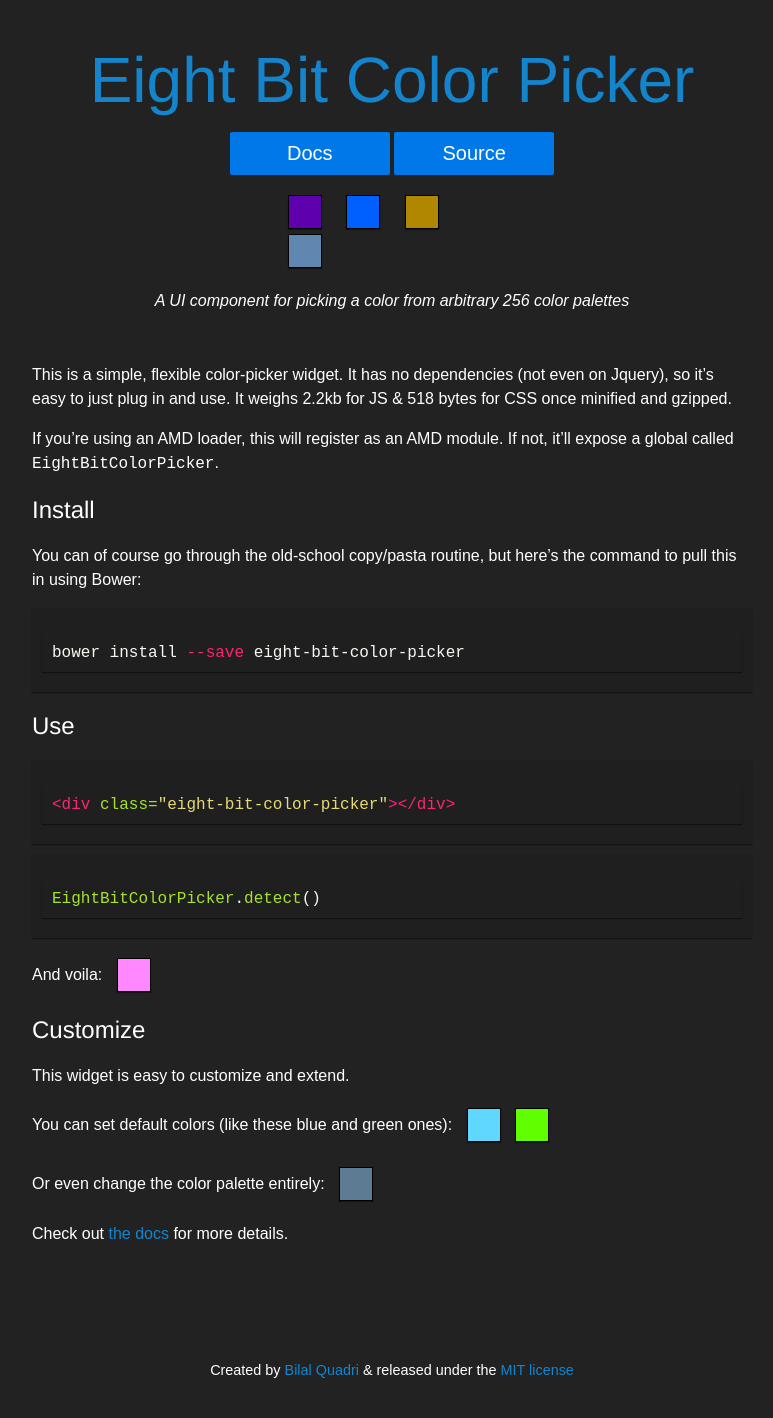
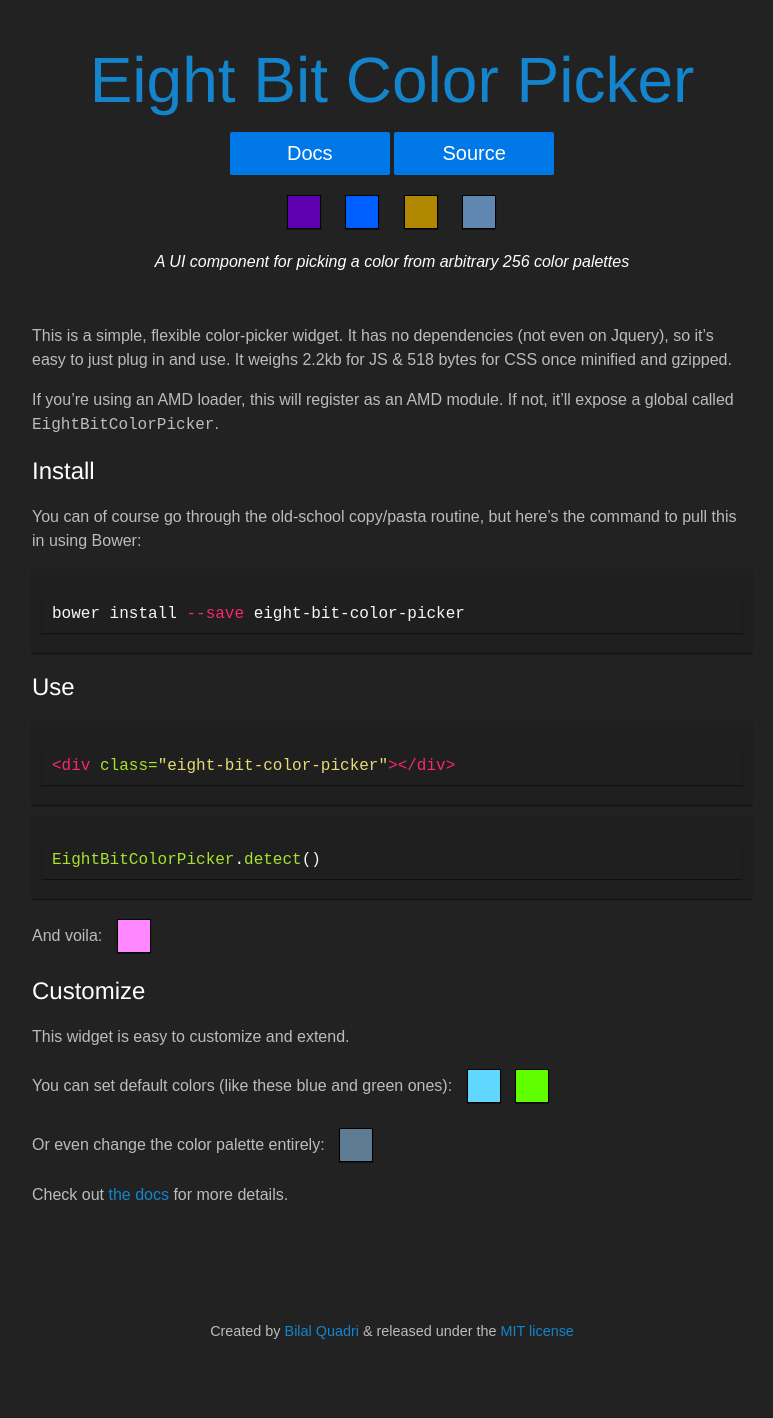
Before and after one commit to bilalq/eight-bit-color-picker, a Jekyll site: the page built from index.md, in a window 1280 px wide. Shown: the whole page, without its empty margins (248-1021 px from the left). Built offline with Jekyll 4.4.1, drawn with Linux system fonts in a browser that asks for light colours; Markdown is read by kramdown in place of the engine named in the settings; after the commit the page ends 1379 px from its top, so only the background shows below that.

Commit message:
Update stylesheet

```diff
--- a/css/eight-bit-color-picker.css
+++ b/css/eight-bit-color-picker.css
@@ -92,7 +92,7 @@
 /* Styles for color value text */
 .ebcp-text {
   display: block;
-  font-family: Helvetica, Arial, sans-serif;
+  font-family: Menlo, monospace;
   font-weight: 300;
   font-size: 16px;
   width: 70px;
--- a/css/main.css
+++ b/css/main.css
@@ -10,7 +10,7 @@ body {
   max-width: 720px;
   margin: auto;
   background-color: #222;
-  color: #fff;
+  color: #bcbcbc;
 }
 
 .header {
@@ -20,6 +20,7 @@ body {
 
 h1, h2 {
   font-family: Helvetica, Arial, sans-serif;
+  color: #fff;
   font-weight: 100;
 }
 
@@ -42,12 +43,9 @@ a.pure-button:hover {
   box-shadow: 0 1px 1px #111;
 }
 
-.code {
-}
-
 .showcase {
   margin: auto;
-  width: 228px;
+  width: 230px;
 }
 
 .showcase .eight-bit-color-picker {
@@ -61,6 +59,7 @@ blockquote {
   font-style: italic;
   text-align: center;
   margin-bottom: 50px;
+  color: #fff;
 }
 
 .title {
@@ -95,7 +94,3 @@ blockquote {
   margin-left: 10px;
   display: inline-block;
 }
-
-.ebcp-text {
-  font-family: Menlo, monospace;
-}
```
